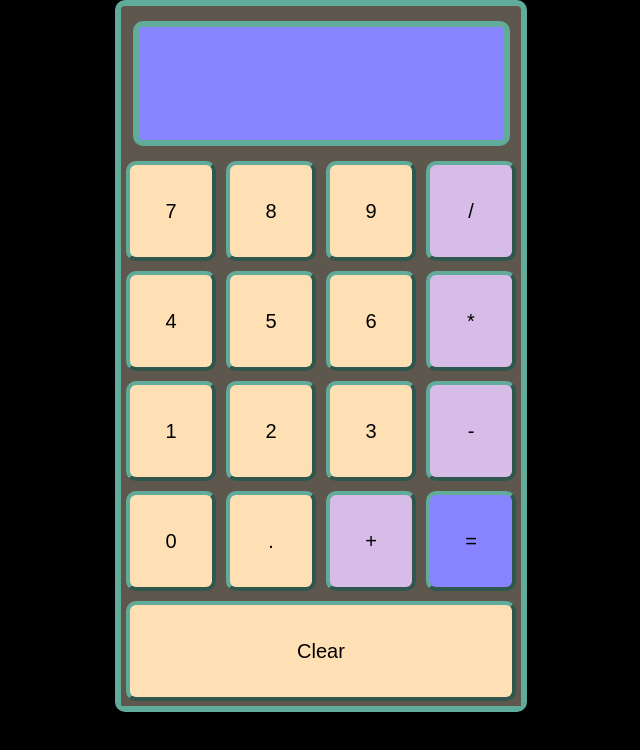
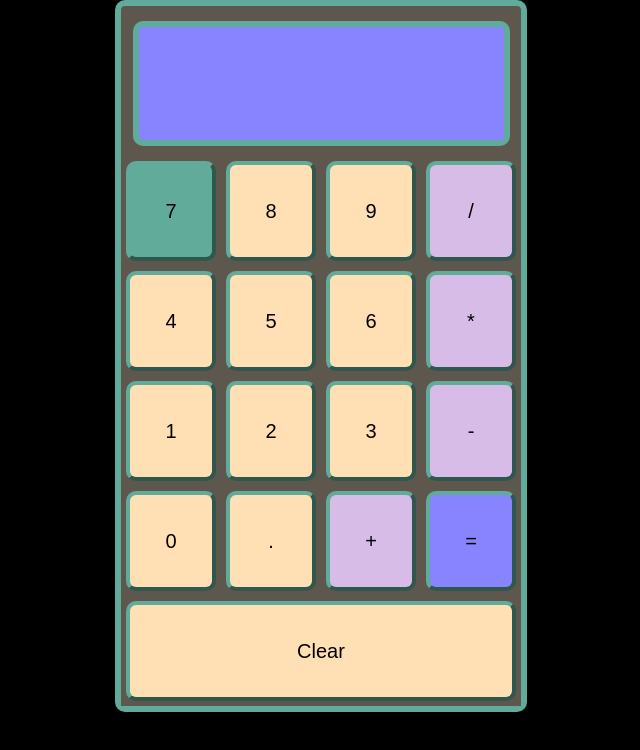
Before and after one commit to AlpacaPooch/calculator, a plain HTML site: page index.html in a window 1280 px wide. In both pictures the pointer is over the button 490 px from the left and 211 px from the top of the page. Shown: the whole page, without its empty margins (319-959 px from the left). Drawn offline with Linux system fonts and the light colour scheme.

Commit message:
add hover effect to buttons

```diff
--- a/style.css
+++ b/style.css
@@ -55,6 +55,9 @@ button {
     border-radius: 10px 10px 10px 10px;
 
 }
+button:hover {
+    background-color: rgb(96, 171, 154);
+}
 .eq {
     background-color: rgb(215, 188, 232);
 }
```
